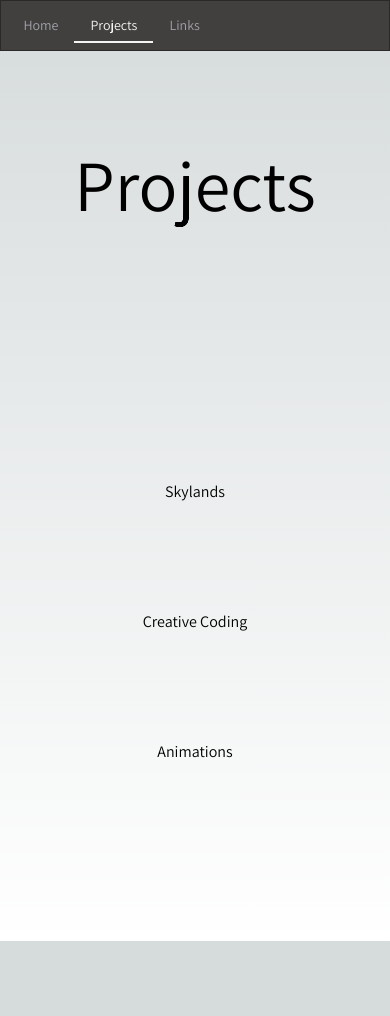
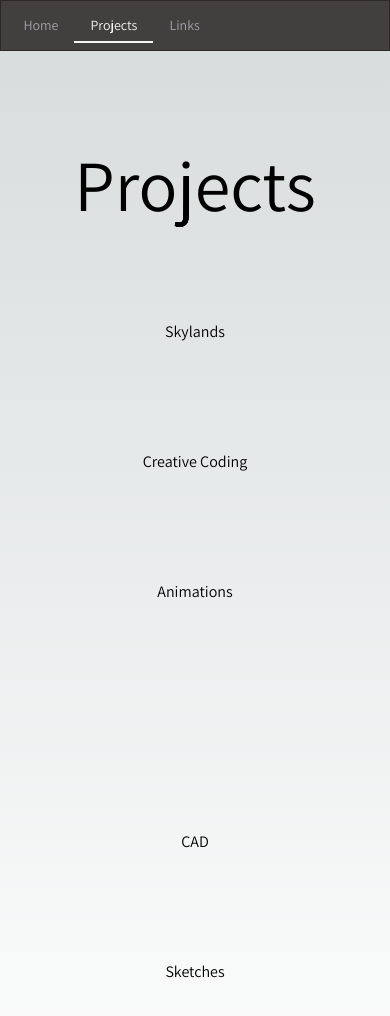
Before and after one commit to flokleiser/nextjs-flo, a Next.js app: page /projects in a window 390 px wide. Shown: the top 1016 px of the page. Before the commit the page ends 941 px from the top, so only its background shows below. Built offline with nearby package versions, Linux system fonts and the light colour scheme.

Commit message:
idk what im doing

```diff
--- a/app/animations/page.js
+++ b/app/animations/page.js
@@ -4,7 +4,7 @@ export default function animations() {
     return (
         <main className={styles.main}>
 
-            <h1 className={styles.title2}>
+            <h1 className={styles.title}>
               Animations
             </h1>
 
--- a/app/layout.js
+++ b/app/layout.js
@@ -8,7 +8,7 @@ const inter = Inter({ subsets: ['latin'] })
 const assistant = Assistant({ subsets: ['latin'] })
 
 export const metadata = {
-  title: 'Flo Portfolio',
+  title: 'Florian Kleiser - Home',
   description: '-',
 }
 
--- a/app/links/page.js
+++ b/app/links/page.js
@@ -1,4 +1,9 @@
 import styles from 'app/subpage.module.css'
+
+export const metadata = {
+    title: 'Links',
+    description: '-',
+  }
 
 export default function links() {
     return (
--- a/app/projects/page.js
+++ b/app/projects/page.js
@@ -1,5 +1,10 @@
 import styles from 'app/subpage.module.css'
 
+
+export const metadata = {
+    title: 'Projects',
+    description: '-',
+  }
 export default function projects() {
     return (
         <main className={styles.main}>
@@ -27,7 +32,6 @@ export default function projects() {
             </h2>
             </a>
 
-
             <a
             href = '/animations'
             className={styles.card}
@@ -37,34 +41,29 @@ export default function projects() {
                 Animations
             </h2>
             </a>
+            </div>
 
 
-        {/* <a
+            <div className={styles.grid}>
+            <a
                 className={styles.card}
-          target="_blank"
+                rel="noopener noreferrer"
+                href = '/cad'
+            >
+            <h2>
+                CAD
+            </h2>
+            </a>
+
+            <a
+            className={styles.card}
+            href = '/sketches'
             rel="noopener noreferrer"
             >
             <h2>
-            CAD<span>-&gt;</span>
+                Sketches
             </h2>
-          <p>
-            Made using OnShape
-          </p>
-        </a> */}
-
-
-        {/* <a
-          className={styles.card}
-          target="_blank"
-          rel="noopener noreferrer"
-        >
-          <h2>
-            Sketches<span>-&gt;</span>
-          </h2>
-          <p>
-            A collection of Sketches
-          </p>
-        </a> */}
+            </a>
       </div>
     </main>
     )
--- a/app/skylands/page.js
+++ b/app/skylands/page.js
@@ -1,7 +1,11 @@
+import styles from 'app/subpage.module.css'
+
 export default function skylands() {
     return (
-        <main>
-            <h2>Skylands</h2>
+        <main className={styles.main}>
+            <h1 className={styles.title}>
+              Skylands
+            </h1>
         </main>
     )
 }
--- a/app/subpage.module.css
+++ b/app/subpage.module.css
@@ -70,21 +70,11 @@
   width: var(--max-width);
 }
 
-/* .grid {
-  display: grid;
-  grid-template-columns: repeat(5, 1fr);
-  justify-items: center;
-  max-width: 100%;
-  width: var(--max-width);
-} */
 
 .card {
-  padding: 3rem 2.2rem;
+  padding: 4rem 2.2rem;
   border-radius: var(--border-radius);
   background: rgba(var(--card-rgb), 0);
-  /* background-image: url('../public/images/boat.png');
-  background-size: cover;
-  background-position: center; */
   border: 1px solid rgba(var(--card-border-rgb), 0);
   transition: background 200ms, border 200ms;
 }
@@ -108,6 +98,7 @@
   max-width: 30ch;
   text-align: center;
 }
+
 
 .center {
   display: flex;
@@ -201,7 +192,7 @@
   }
 
   .title {
-    padding-bottom: 12rem;            /*probably fix this*/
+    padding-bottom: 2rem;            /*probably fix this*/
   }
 
 
```
Lines whose indentation alone changed are shown as unchanged.
